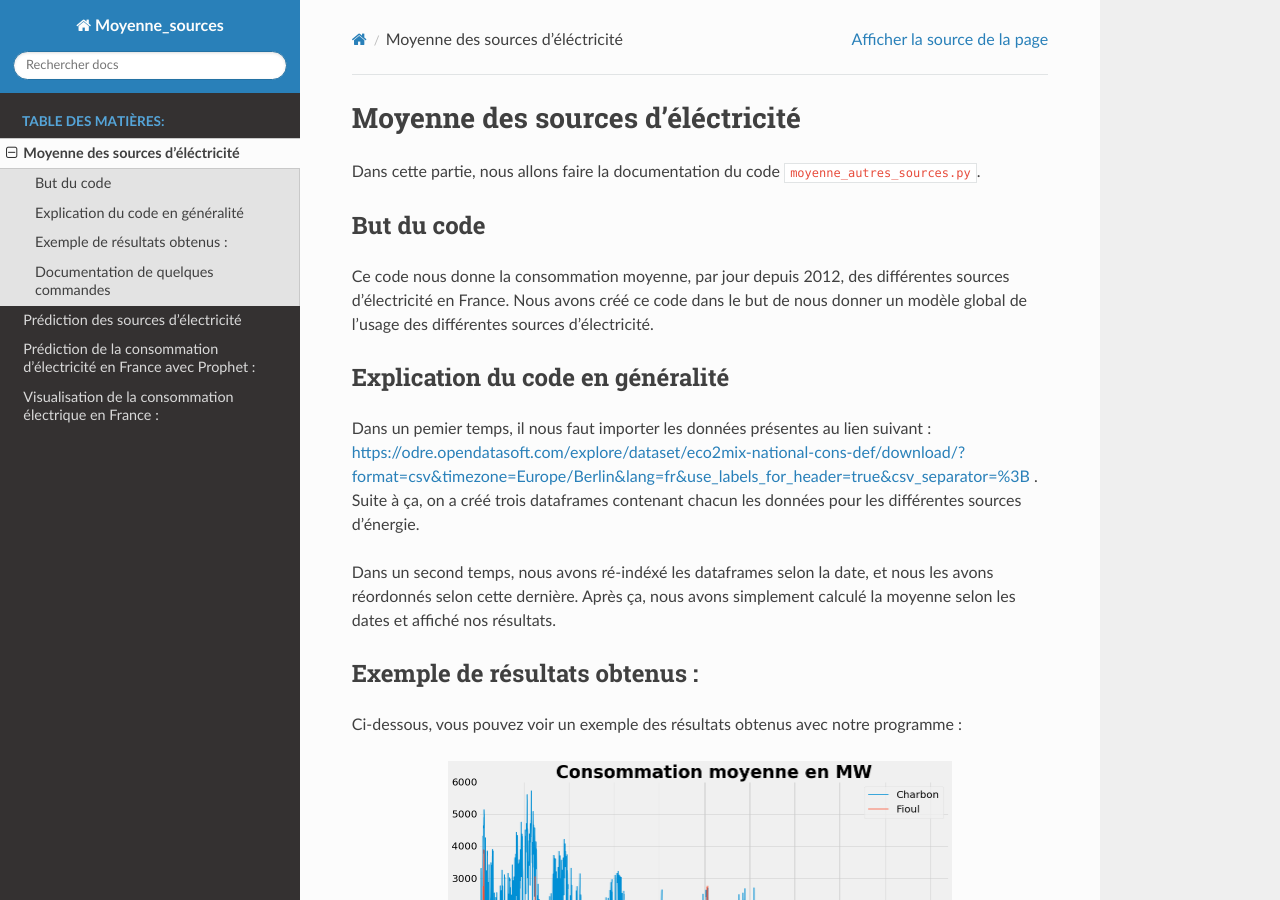
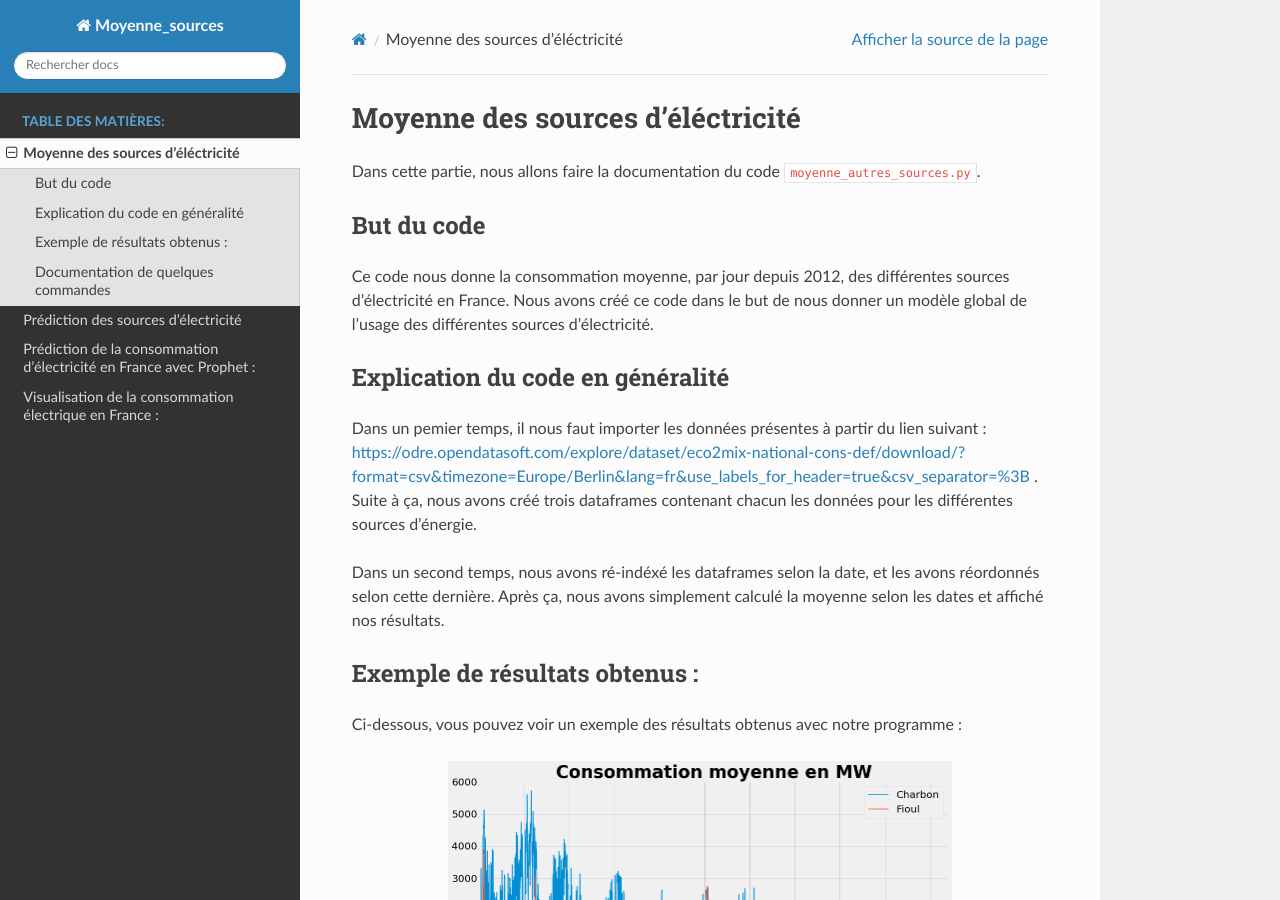
Before and after one commit to mle-seach/hax712x_project, a Sphinx documentation site: the page built from docs/moysources.rst, in a window 1280 px wide and 900 px high. Built offline with Sphinx 7.4.7 and the Read the Docs theme 2.0.0, drawn with Linux system fonts in a browser that asks for light colours.

Commit message:
Update moysources.rst

```diff
--- a/docs/moysources.rst
+++ b/docs/moysources.rst
@@ -12,10 +12,10 @@ Nous avons créé ce code dans le but de nous donner un modèle global de l'usag
 Explication du code en généralité
 ----------------------------------
 
-Dans un pemier temps, il nous faut importer les données présentes au lien suivant : https://odre.opendatasoft.com/explore/dataset/eco2mix-national-cons-def/download/?format=csv&timezone=Europe/Berlin&lang=fr&use_labels_for_header=true&csv_separator=%3B .
-Suite à ça, on a créé trois dataframes contenant chacun les données pour les différentes sources d'énergie.
+Dans un pemier temps, il nous faut importer les données présentes à partir du lien suivant : https://odre.opendatasoft.com/explore/dataset/eco2mix-national-cons-def/download/?format=csv&timezone=Europe/Berlin&lang=fr&use_labels_for_header=true&csv_separator=%3B .
+Suite à ça, nous avons créé trois dataframes contenant chacun les données pour les différentes sources d'énergie.
 
-Dans un second temps, nous avons ré-indéxé les dataframes selon la date, et nous les avons réordonnés selon cette dernière.
+Dans un second temps, nous avons ré-indéxé les dataframes selon la date, et les avons réordonnés selon cette dernière.
 Après ça, nous avons simplement calculé la moyenne selon les dates et affiché nos résultats.
 
 Exemple de résultats obtenus :
```
